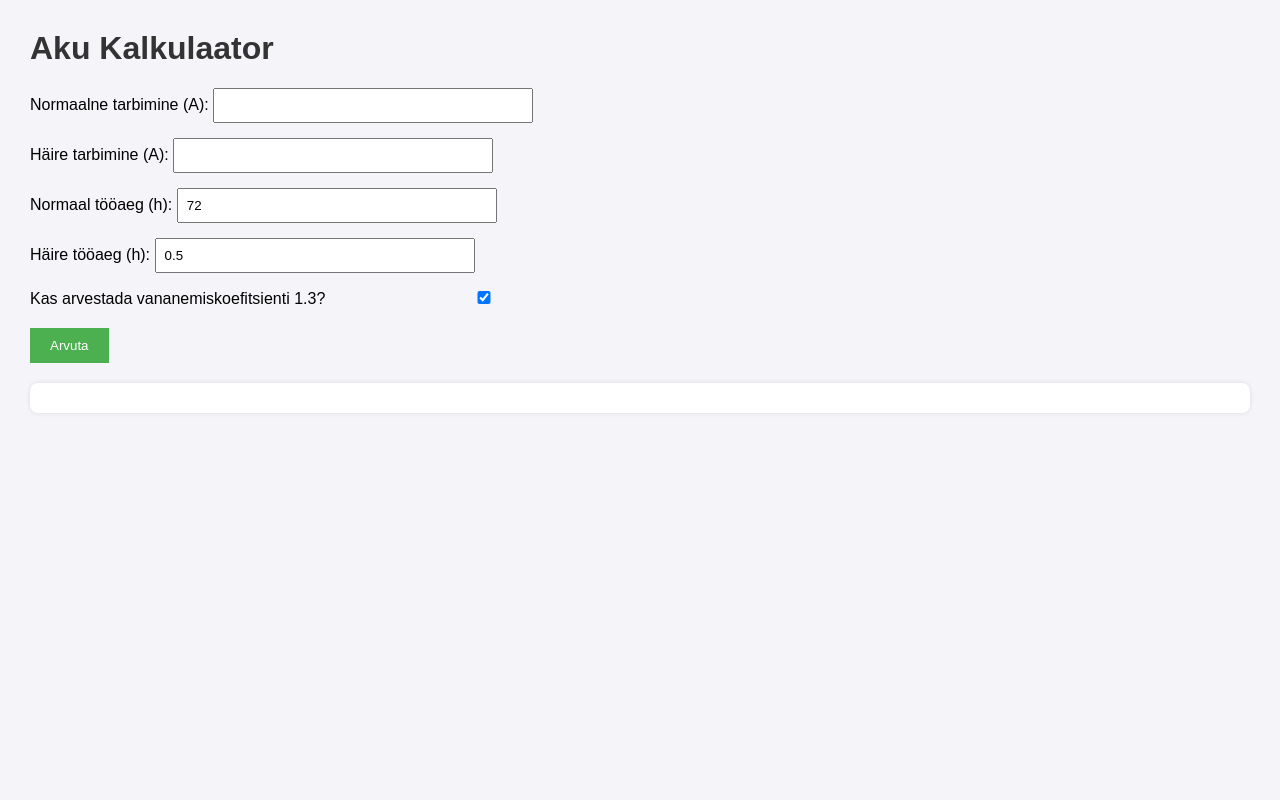
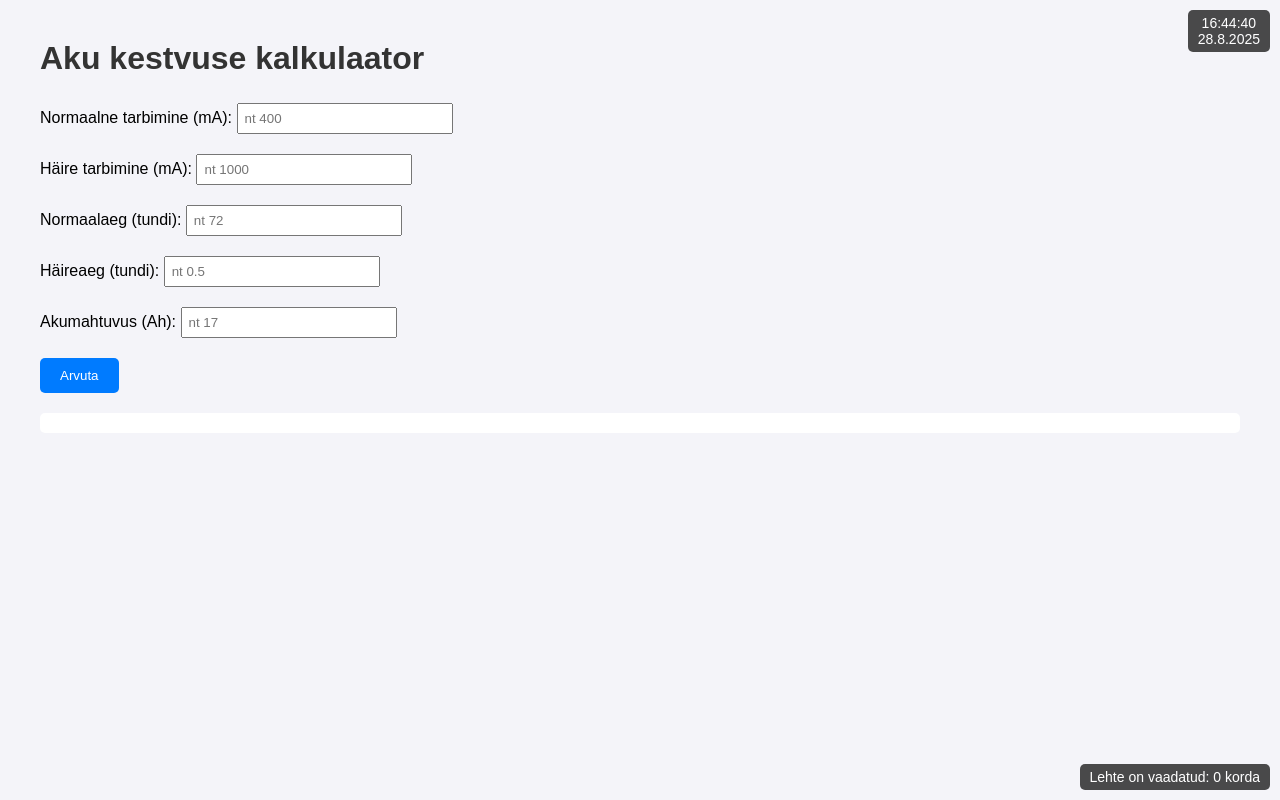
Before and after one commit to meelissilm/aku-kalkulaator1, a plain HTML site: page index.html in a window 1280 px wide. Drawn offline with Linux system fonts and the light colour scheme; no server answers.

Commit message:
Uus index.html

```diff
--- a/index.html
+++ b/index.html
@@ -4,41 +4,107 @@
 <head>
 <meta charset="UTF-8">
 <meta name="viewport" content="width=device-width, initial-scale=1.0">
-  <title>Aku Kalkulaator</title>
+<title>Aku kalkulaator</title>
 <style>
-    body { font-family: Arial, sans-serif; margin: 30px; background: #f4f4f9; }
+  body { font-family: Arial, sans-serif; margin: 40px; background: #f4f4f9; }
   h1 { color: #333; }
   label { display: block; margin-top: 15px; }
-    input { padding: 8px; width: 100%; max-width: 300px; }
-    button { margin-top: 20px; padding: 10px 20px; background: #4CAF50; color: white; border: none; cursor: pointer; }
-    button:hover { background: #45a049; }
-    .result { margin-top: 20px; padding: 15px; background: #fff; border-radius: 8px; box-shadow: 0 0 5px rgba(0,0,0,0.1); }
+  input { padding: 6px; margin-top: 5px; width: 200px; }
+  button { margin-top: 20px; padding: 10px 20px; background: #007BFF; color: white; border: none; border-radius: 5px; }
+  button:hover { background: #0056b3; cursor: pointer; }
+  #result { margin-top: 20px; padding: 10px; background: #fff; border-radius: 5px; }
+
+  /* Loenduri stiil paremasse allnurka */
+  #viewcounter {
+    position: fixed;
+    bottom: 10px;
+    right: 10px;
+    background: rgba(0,0,0,0.7);
+    color: white;
+    padding: 5px 10px;
+    border-radius: 5px;
+    font-size: 14px;
+    z-index: 1000;
+  }
+
+  /* Kellaaeg-kuupäev paremas ülanurgas */
+  #datetime {
+    position: fixed;
+    top: 10px;
+    right: 10px;
+    background: rgba(0,0,0,0.7);
+    color: white;
+    padding: 5px 10px;
+    border-radius: 5px;
+    font-size: 14px;
+    text-align: center;
+    z-index: 1000;
+  }
 </style>
 </head>
 <body>
-  <h1>Aku Kalkulaator</h1>
-  <label>Normaalne tarbimine (A): <input type="number" id="in" step="0.01"></label>
-  <label>Häire tarbimine (A): <input type="number" id="ih" step="0.01"></label>
-  <label>Normaal tööaeg (h): <input type="number" id="tn" value="72"></label>
-  <label>Häire tööaeg (h): <input type="number" id="th" value="0.5"></label>
-  <label>Kas arvestada vananemiskoefitsienti 1.3?
-    <input type="checkbox" id="coef" checked>
+
+<h1>Aku kestvuse kalkulaator</h1>
+
+<label>Normaalne tarbimine (mA):
+  <input type="number" id="inValue" placeholder="nt 400">
+</label>
+<label>Häire tarbimine (mA):
+  <input type="number" id="ihValue" placeholder="nt 1000">
+</label>
+<label>Normaalaeg (tundi):
+  <input type="number" id="timeNorm" placeholder="nt 72">
+</label>
+<label>Häireaeg (tundi):
+  <input type="number" id="timeAlarm" placeholder="nt 0.5">
+</label>
+<label>Akumahtuvus (Ah):
+  <input type="number" id="capacity" placeholder="nt 17">
 </label>
 <button onclick="calculate()">Arvuta</button>
-  <div class="result" id="result"></div>
+
+<div id="result"></div>
+
+<!-- Loendur paremas allnurgas -->
+<div id="viewcounter">Lehte on vaadatud: <span id="viewcount">0</span> korda</div>
+
+<!-- Kellaaeg ja kuupäev paremas ülanurgas -->
+<div id="datetime"></div>
 
 <script>
   function calculate() {
-      let IN = parseFloat(document.getElementById('in').value) || 0;
-      let IH = parseFloat(document.getElementById('ih').value) || 0;
-      let Tn = parseFloat(document.getElementById('tn').value) || 0;
-      let Th = parseFloat(document.getElementById('th').value) || 0;
-      let coef = document.getElementById('coef').checked ? 1.3 : 1.0;
+    const IN = parseFloat(document.getElementById('inValue').value) || 0;
+    const IH = parseFloat(document.getElementById('ihValue').value) || 0;
+    const timeN = parseFloat(document.getElementById('timeNorm').value) || 0;
+    const timeA = parseFloat(document.getElementById('timeAlarm').value) || 0;
+    const cap = parseFloat(document.getElementById('capacity').value) || 0;
 
-      let M = coef * (IN * Tn + IH * Th);
-      document.getElementById('result').innerHTML =
-        "<b>Vajalik aku mahtuvus:</b> " + M.toFixed(2) + " Ah";
+    const needAh = (IN/1000 * timeN) + (IH/1000 * timeA);
+
+    let resultText = "<b>Nõutav mahtuvus:</b> " + needAh.toFixed(2) + " Ah<br>";
+    if (cap > 0) {
+      resultText += "<b>Valitud aku kestvus:</b> " + (cap / (needAh/timeN)).toFixed(1) + " h (ligikaudne)";
     }
+    document.getElementById('result').innerHTML = resultText;
+  }
+
+  // CountAPI loendur
+  fetch('https://api.countapi.xyz/hit/meelissilm.github.io/aku-kalkulaator1/visits')
+    .then(res => res.json())
+    .then(data => {
+      document.getElementById('viewcount').textContent = data.value;
+    });
+
+  // Kellaaeg ja kuupäev
+  function updateDateTime() {
+    const now = new Date();
+    const time = now.toLocaleTimeString('et-EE', {hour12: false});
+    const date = now.toLocaleDateString('et-EE');
+    document.getElementById('datetime').innerHTML = time + "<br>" + date;
+  }
+  updateDateTime();
+  setInterval(updateDateTime, 1000);
 </script>
+
 </body>
 </html>
```
Lines whose indentation alone changed are shown as unchanged.
